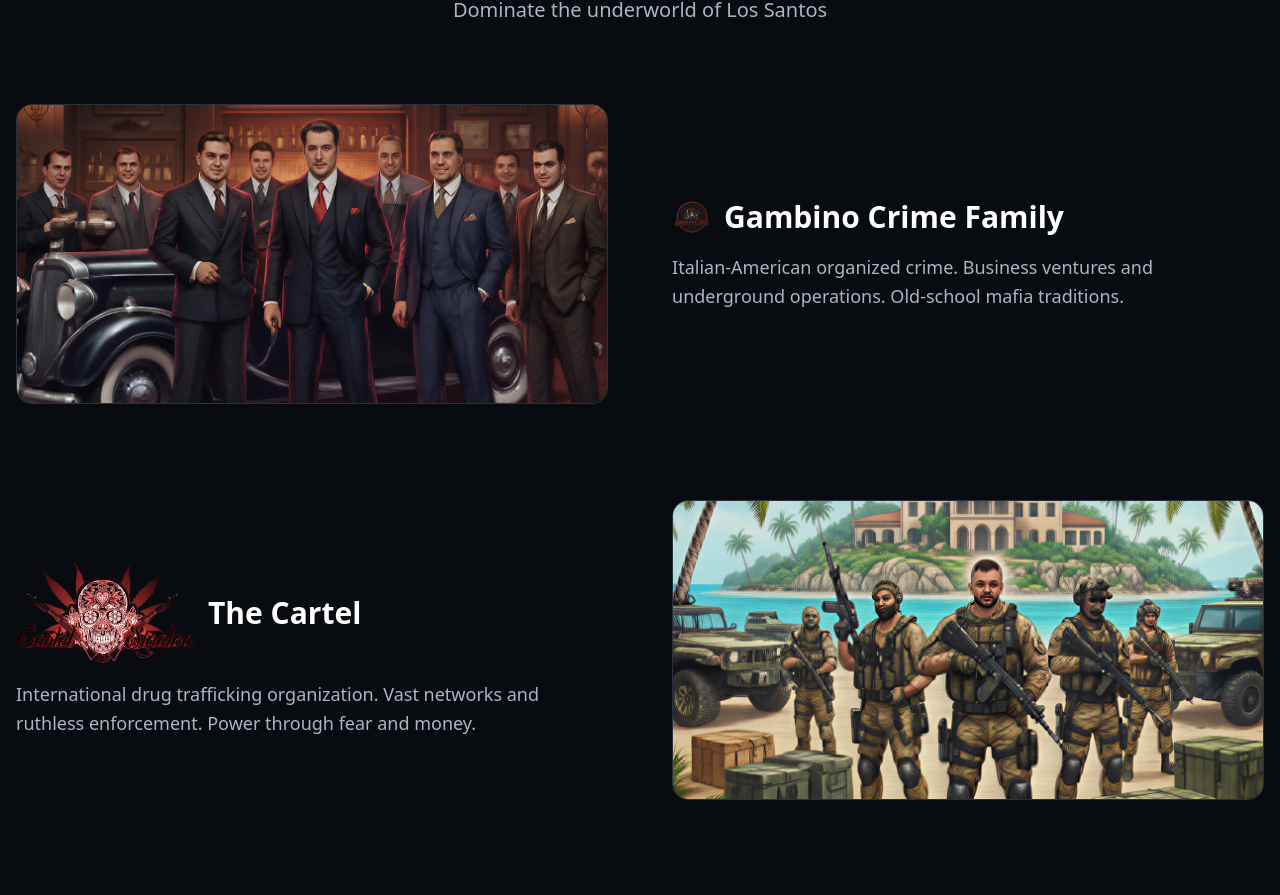
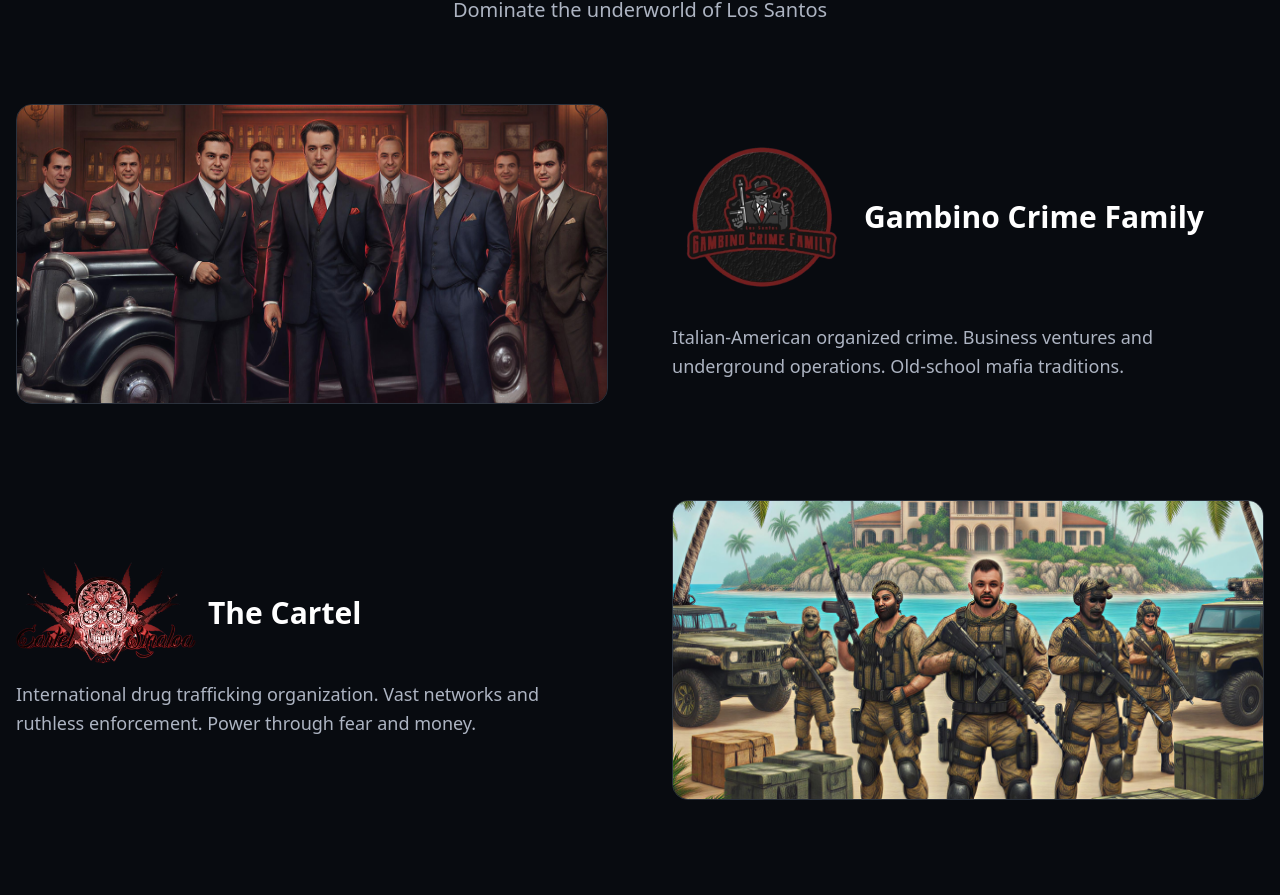
Before and after one commit to achraf9585/Prime-EGA-roleplay, a Next.js app: page / in a window 1280 px wide. Shown: the part 3137-4032 px from the top of the page. Built offline with nearby package versions, Linux system fonts and the light colour scheme.

Commit message:
feat: - add new illegal factions - add logos of each illegal faction

```diff
--- a/src/components/IllegalFactions.tsx
+++ b/src/components/IllegalFactions.tsx
@@ -32,7 +32,7 @@
             </div>
             <div className="w-full md:w-1/2 text-center md:text-left">
               <h3 className="text-3xl font-bold text-white mb-4 font-orbitron group-hover:text-amber-600 transition-colors duration-300 flex items-center justify-center md:justify-start gap-3">
-               <Image src="/illegal factions/logos/gambino.png" alt="Gambino Logo" width={40} height={40} className="object-contain" />
+               <Image src="/illegal factions/logos/gambino.png" alt="Gambino Logo" width={180} height={180} className="object-contain" />
 
                 <span>{t.illegalFactions.gambino.title}</span>
               </h3>
```
